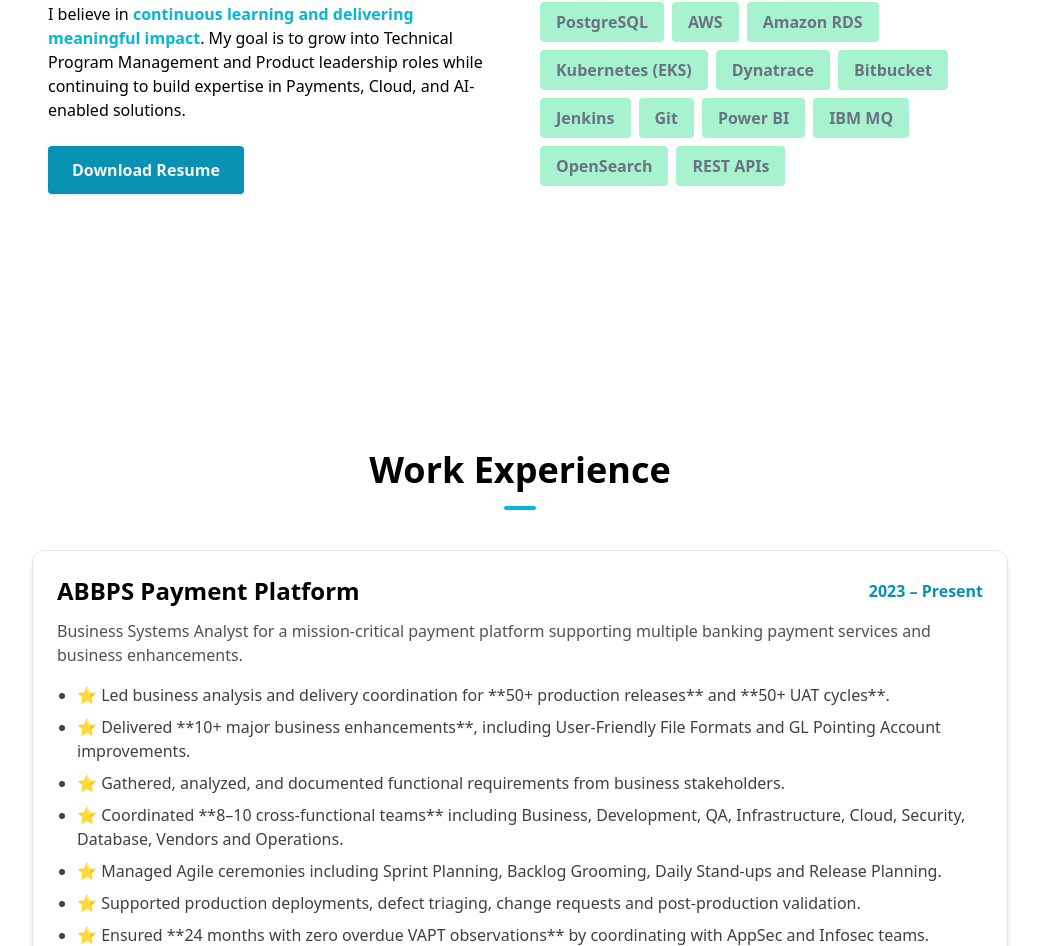
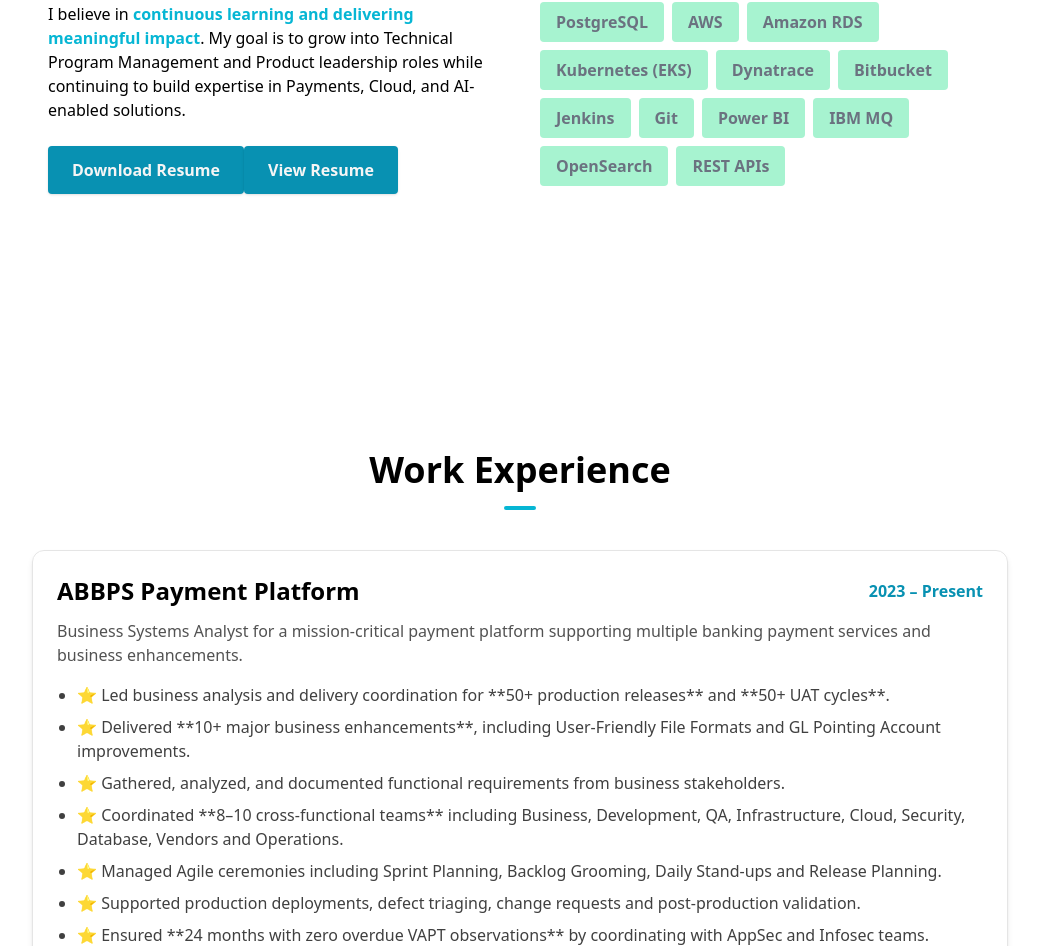
Before and after one commit to AtharvaWangikar/portfolio, a Next.js app: page / in a window 1280 px wide. Shown: the part 1805-2751 px from the top of the page, without its empty margins (120-1159 px from the left). Built offline with nearby package versions, Linux system fonts and the light colour scheme.

Commit message:
Update AboutSection.tsx
View resume

```diff
--- a/components/AboutSection.tsx
+++ b/components/AboutSection.tsx
@@ -97,6 +97,7 @@ const AboutSection = () => {
   roles while continuing to build expertise in Payments, Cloud, and AI-enabled
   solutions.
 </p>
+
             <br />
             <div>
               <button className="text-neutral-100 font-semibold px-6 py-3 bg-cyan-600 rounded shadow hover:bg-blue-700">
@@ -104,6 +105,11 @@ const AboutSection = () => {
                   Download Resume
                 </a>
               </button>
+               <button className="text-neutral-100 font-semibold px-6 py-3 bg-cyan-600 rounded shadow hover:bg-blue-700">
+                <a className="button" href="./Atharva_Wangikar_BSA_Resume_Payments.pdf" target="_blank"  rel="noopener noreferrer">
+                   View Resume
+                 </a>
+               </button>
             </div>
           </div>
           <div className="text-center md:w-1/2 md:text-left">
```
